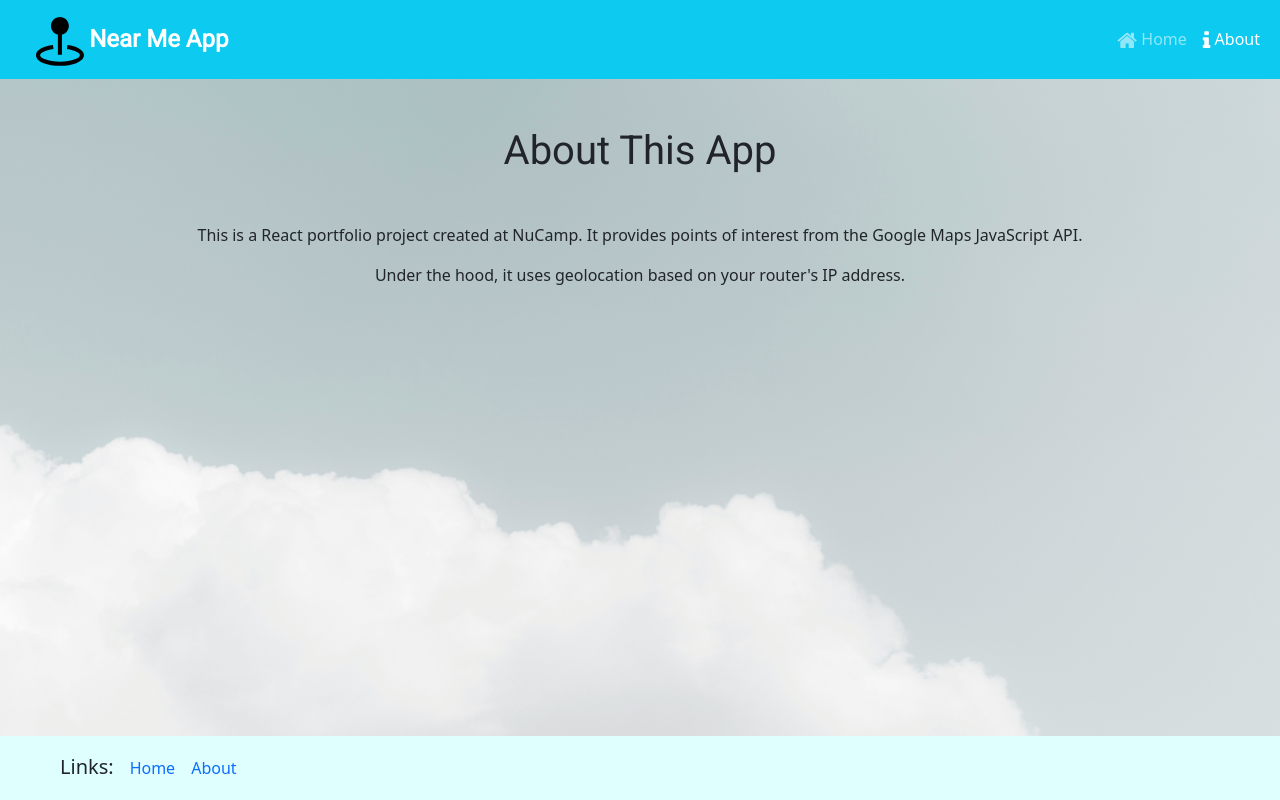
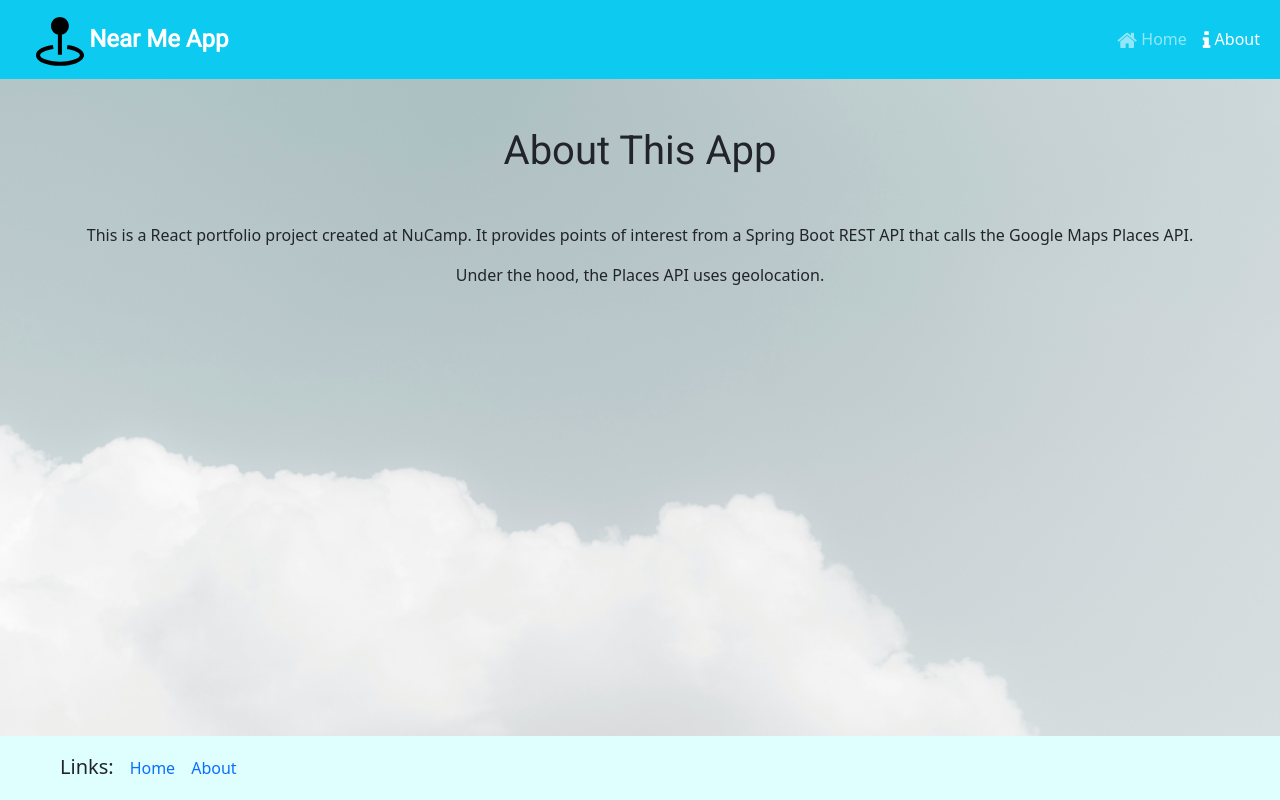
Before and after one commit to janbalangue/near-me-app, a React (Create React App) app: page /about in a window 1280 px wide. Built offline with nearby package versions, Linux system fonts and the light colour scheme.

Commit message:
change AboutPage text

```diff
--- a/src/pages/AboutPage.js
+++ b/src/pages/AboutPage.js
@@ -10,11 +10,11 @@ const AboutPage = () => {
       <h1 className="mt-5 text-center">About This App</h1>
       <div className="mt-5">
         <p className="mx-5 text-center">
-        This is a React portfolio project created at NuCamp. It provides
-        points of interest from the Google Maps JavaScript API.
+        This is a React portfolio project created at NuCamp. It provides points of interest
+         from a Spring Boot REST API that calls the Google Maps Places API.
         </p>
         <p className="mx-5 text-center">
-        Under the hood, it uses geolocation based on your router's IP address.
+        Under the hood, the Places API uses geolocation.
         </p>
       </div>
     </Container>
```
